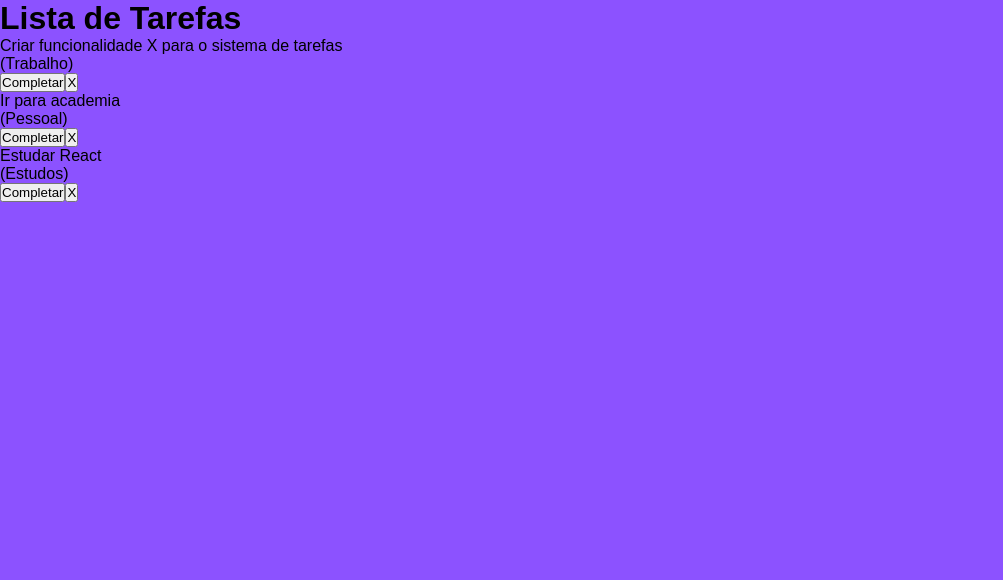
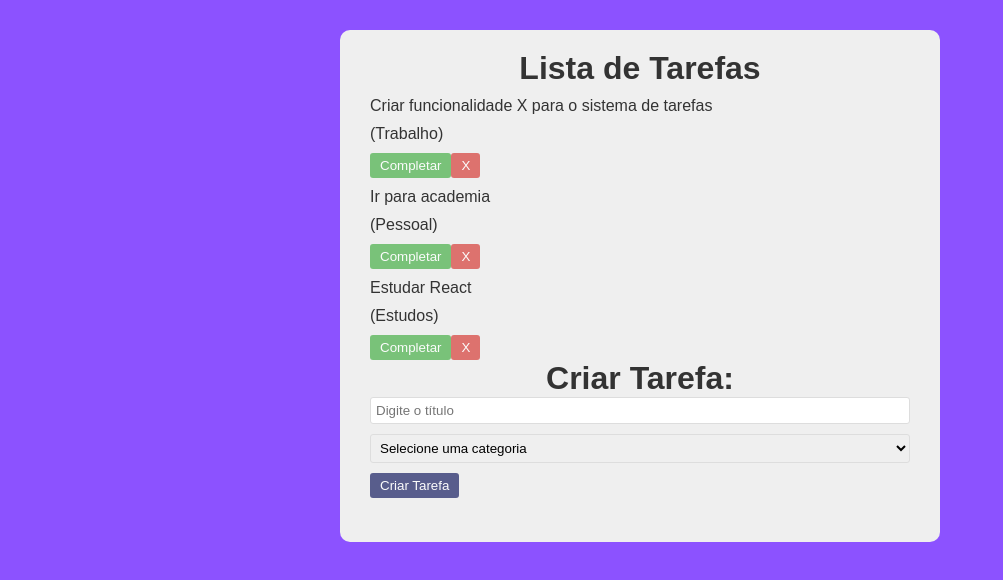
Before and after one commit to npcwalison/totask, a React (Vite) app: page / in a window 1280 px wide. Shown: the top 580 px of the page, without its empty margins (0-1003 px from the left). Built offline with nearby package versions, Linux system fonts and the light colour scheme.

Commit message:
validate form

```diff
--- a/src/App.tsx
+++ b/src/App.tsx
@@ -1,15 +1,11 @@
-import React, { useState } from "react";
+import { useState } from "react";
 import { Container } from "./styles";
 
-type TasksType = {
-    id: number;
-    text: string;
-    category: string;
-    isCompleted: boolean;
-}[];
+import TaskItem from "./components/TaskItem";
+import TaskForm from "./components/TaskForm";
 
 function App() {
-    const [tasks, setTasks] = useState<TasksType>([
+    const [tasks, setTasks] = useState([
         {
             id: 1,
             text: "Criar funcionalidade X para o sistema de tarefas",
@@ -29,26 +25,28 @@ function App() {
             isCompleted: false,
         },
     ]);
+
+    const addTask = (text, category) => {
+        const newTask = [...tasks, {
+            id: Math.floor(Math.random() * 10000),
+            text,
+            category,
+            isCompleted: false,
+        }];
+
+        setTasks(newTask);
+    }
+
     return (
         <Container>
             <h1>Lista de Tarefas</h1>
-
             <div className="todo-list">
                 {tasks.map((task) => (
-                    <div className="task">
-
-                        <div className="content">
-                            <p>{task.text}</p>
-                            <p className="category">({task.category})</p>
-                        </div>
-
-                        <div>
-                            <button>Completar</button>
-                            <button>X</button>
-                        </div>
-                    </div>
+                    <TaskItem key={task.id} task={task} />
                 ))}
             </div>
+
+            <TaskForm addTask={addTask} />
         </Container>
     );
 }
--- /dev/null
+++ b/src/components/TaskForm.tsx
@@ -0,0 +1,55 @@
+import React,{ useState, FormEvent  } from "react";
+import styled from "styled-components";
+
+const Container = styled.div`
+    padding-bottom: 1.5rem;
+
+    input, select {
+        padding: 5px;
+        margin-bottom: 10px;
+        border: 1px solid #DDD;
+        border-radius: 3px;
+        width: 100%;
+    }
+`;
+
+
+
+const TaskForm = ({ addTask }: any) => {
+    const [value, setValue] = useState<string>("");
+    const [category, setCategory] = useState<string>("");
+
+    const handleSubmit: React.FormEventHandler<HTMLFormElement> = (e: FormEvent<HTMLFormElement>) => {
+        e.preventDefault();
+        if(!value || !category) return;
+        // adicionar task e limpar os campos
+        addTask(value, category)
+        setValue("")
+        setCategory("")
+    }
+
+    return (
+        <Container>
+            <h1>Criar Tarefa:</h1>
+
+            <form onSubmit={handleSubmit}>
+                <input
+                    type="text"
+                    placeholder="Digite o título"
+                    value={value}
+                    onChange={(e) => setValue(e.target.value)}
+                />
+                <select value={category} onChange={(e) => setCategory(e.target.value)}>
+                    <option value="">Selecione uma categoria</option>
+                    <option value="Trabalho">Trabalho</option>
+                    <option value="Pessoal">Pessoal</option>
+                    <option value="Estudos">Estudos</option>
+                </select>
+                <button type="submit"> Criar Tarefa </button>
+            </form>
+        </Container>
+    );
+}
+
+
+export default TaskForm;
--- /dev/null
+++ b/src/components/TaskItem.tsx
@@ -0,0 +1,41 @@
+import React from "react";
+import styled from "styled-components";
+
+const Container = styled.div`
+    .complete {
+        background-color: #5CB85C;
+    }
+    .remove {
+        background-color: #D9534F;
+    }
+`;
+
+type TasksType = {
+    id: number;
+    text: string;
+    category: string;
+    isCompleted: boolean;
+};
+
+type PropsType = {
+    task: TasksType;
+}
+
+const TaskItem:React.FC<PropsType> = ({ task }) => {
+    return (
+        <Container>
+            <div className="content">
+                <p>{task.text}</p>
+                <p className="category">({task.category})</p>
+            </div>
+
+            <div>
+                <button className="complete">Completar</button>
+                <button className="remove">X</button>
+            </div>
+        </Container>
+    );
+}
+
+
+export default TaskItem;
--- a/src/globalStyles.ts
+++ b/src/globalStyles.ts
@@ -12,6 +12,8 @@ const GlobalStyle = createGlobalStyle`
   body {
     background: #8C52FF;
     font-family: 'Poppins', Sans-Serif;
+    padding: 30px;
+    color: #333;
   }
 `;
 
--- a/src/styles.ts
+++ b/src/styles.ts
@@ -1,4 +1,40 @@
 import styled from "styled-components";
 
 
-export const Container = styled.div``;
+export const Container = styled.div`
+    max-width: 600px;
+    margin: 0 auto 300px;
+    background-color: #EFEFEF;
+    padding: 20px 30px;
+    border-radius: 10px;
+
+    h1 {
+        text-align: center;
+    }
+
+    h2 {
+        margin-bottom: 10px;
+    }
+
+    p {
+        margin: 10px 0;
+    }
+
+    input {
+        box-sizing: border-box;
+    }
+
+    button {
+        background-color: #333974;
+        color: #fff;
+        padding: 5px 10px;
+        border: none;
+        border-radius: 3px;
+        cursor: pointer;
+        opacity: 0.8;
+        transition: opacity 0.3s;
+        &:hover {
+            opacity: 1;
+        }
+    }
+`;
--- a/tsconfig.json
+++ b/tsconfig.json
@@ -20,6 +20,6 @@
         "noUnusedParameters": true,
         "noFallthroughCasesInSwitch": true
     },
-  "include": ["src"],
+    "include": ["src", "src/components/Task.jsx"],
     "references": [{ "path": "./tsconfig.node.json" }]
 }
```
Lines whose indentation alone changed are shown as unchanged.
